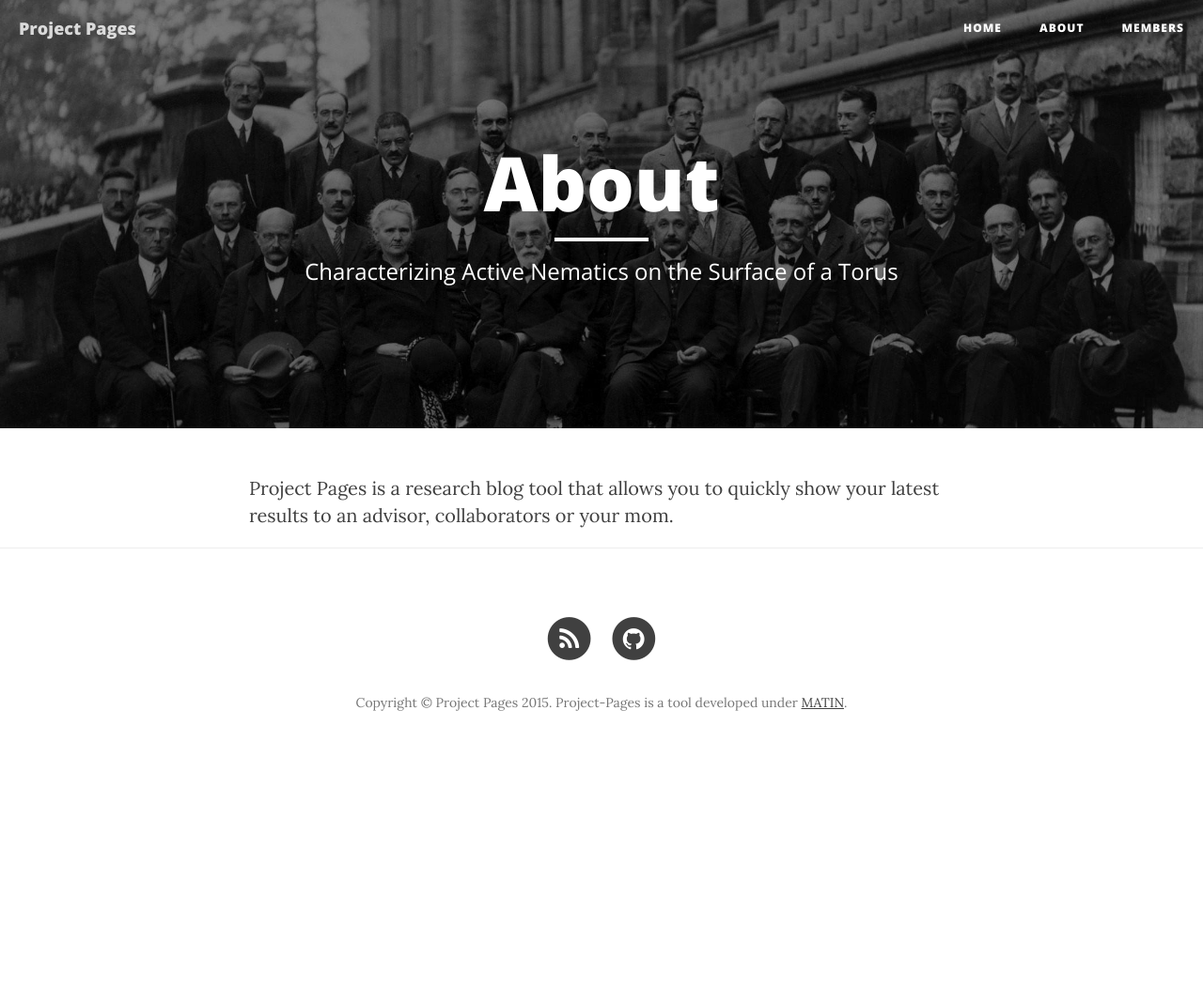
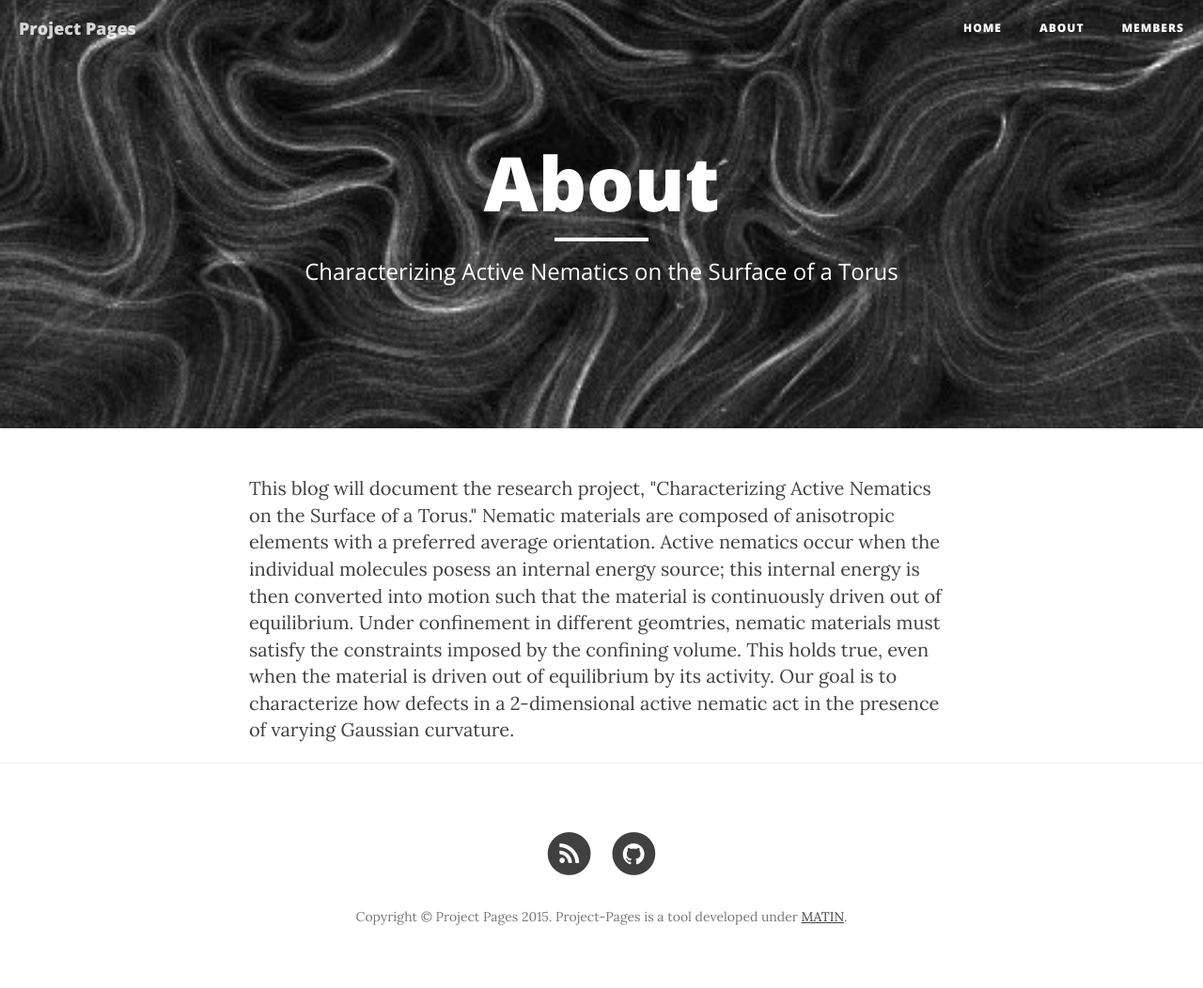
Before and after one commit to Materials-Informatics-Class-Fall2015/MIC-Active-Nematics-Torus, a Jekyll site: the page built from about.html, in a window 1280 px wide. Shown: the whole page at 94% size. Built offline with Jekyll 4.4.1, drawn with Linux system fonts in a browser that asks for light colours; nearby versions of some CDN libraries; before the commit the page ends 900 px from its top, so only the background shows below that.

Commit message:
changed about page info and header image

```diff
--- a/about.html
+++ b/about.html
@@ -2,7 +2,10 @@
 layout: page
 title: "About"
 description: "Why use Project Pages?"
-header-img: "img/home-bg.jpg"
+header-img: "img/Active_header.jpg"
 ---
 
-Project Pages is a research blog tool that allows you to quickly show your latest results to an advisor, collaborators or your mom.
+This blog will document the research project, "Characterizing Active Nematics on the Surface of a Torus."
+
+
+Nematic materials are composed of anisotropic elements with a preferred average orientation. Active nematics occur when the individual molecules posess an internal energy source; this internal energy is then converted into motion such that the material is continuously driven out of equilibrium. Under confinement in different geomtries, nematic materials must satisfy the constraints imposed by the confining volume. This holds true, even when the material is driven out of equilibrium by its activity. Our goal is to characterize how defects in a 2-dimensional active nematic act in the presence of varying Gaussian curvature.
```
